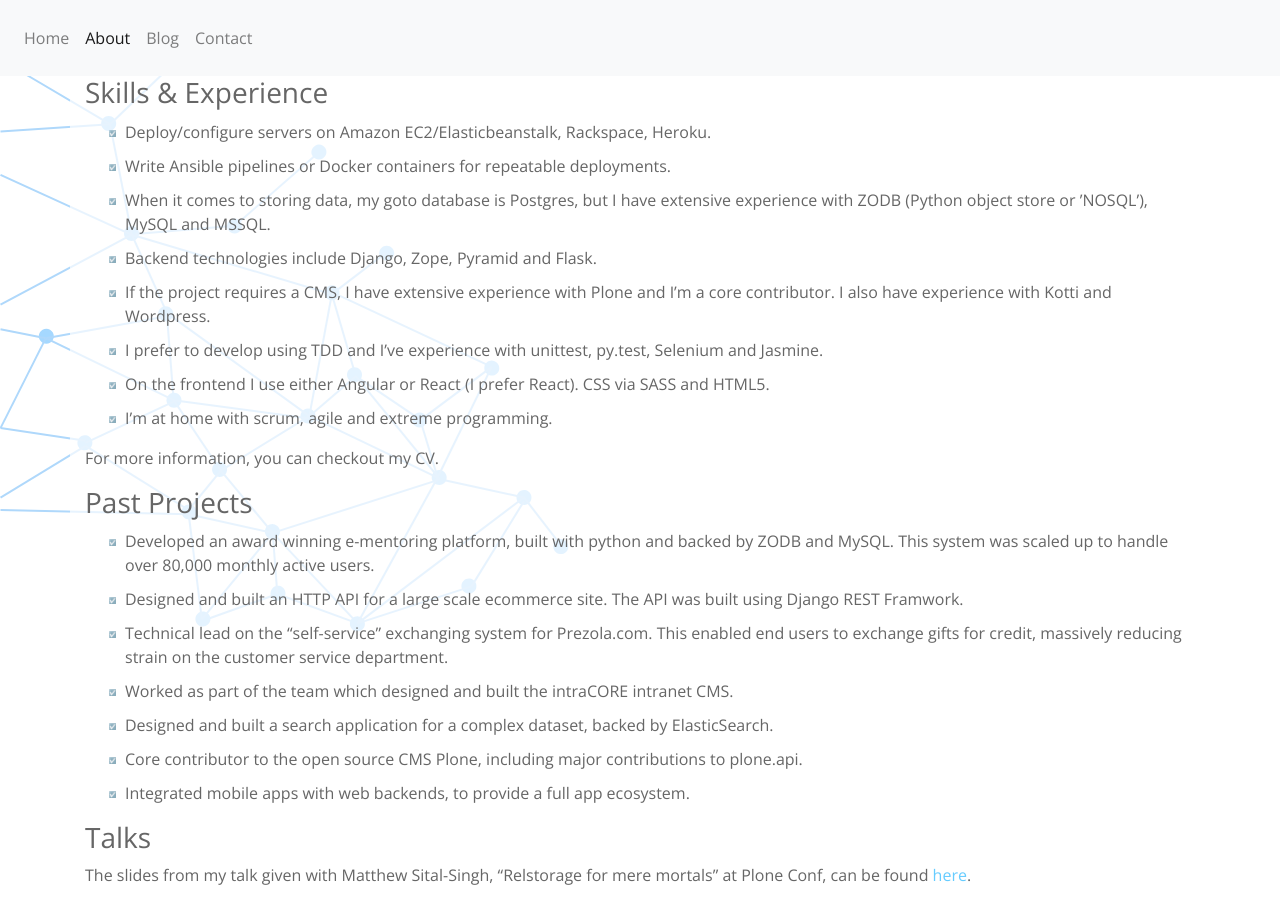
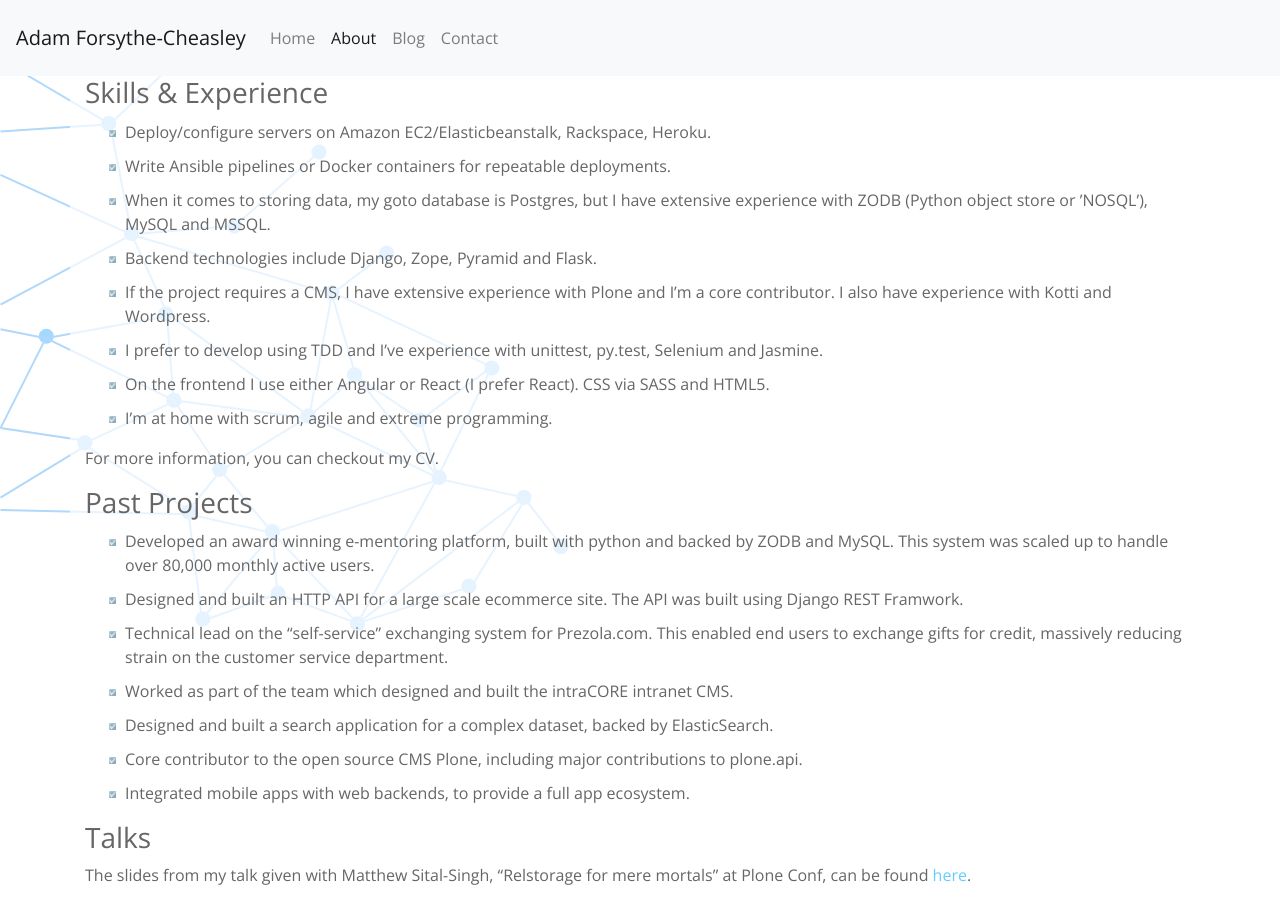
Before and after one commit to adamcheasley/adamcheasley.github.io, a Jekyll site: the page built from about.html, in a window 1280 px wide and 900 px high. Built offline with Jekyll 4.4.1, drawn with Linux system fonts in a browser that asks for light colours.

Commit message:
Add navbar brand

```diff
--- a/about.html
+++ b/about.html
@@ -4,6 +4,7 @@ layout: new
 ---
 
 <nav class="navbar navbar-expand-lg navbar-light bg-light">
+  <a class="navbar-brand" href="/">Adam Forsythe-Cheasley</a>
   <button class="navbar-toggler" type="button" data-toggle="collapse" data-target="#navbarSupportedContent"
   aria-controls="navbarSupportedContent" aria-expanded="false" aria-label="Toggle navigation">
   <span class="navbar-toggler-icon"></span>
```
